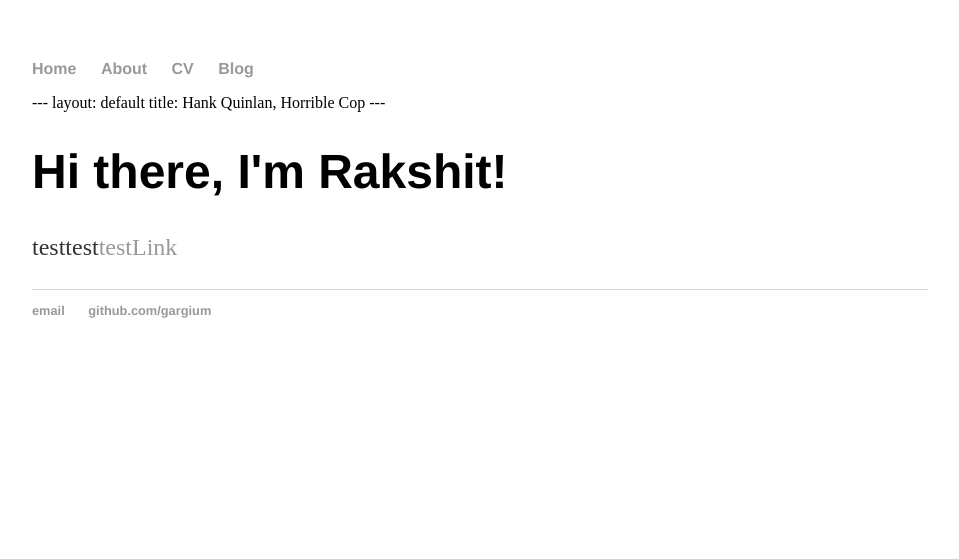
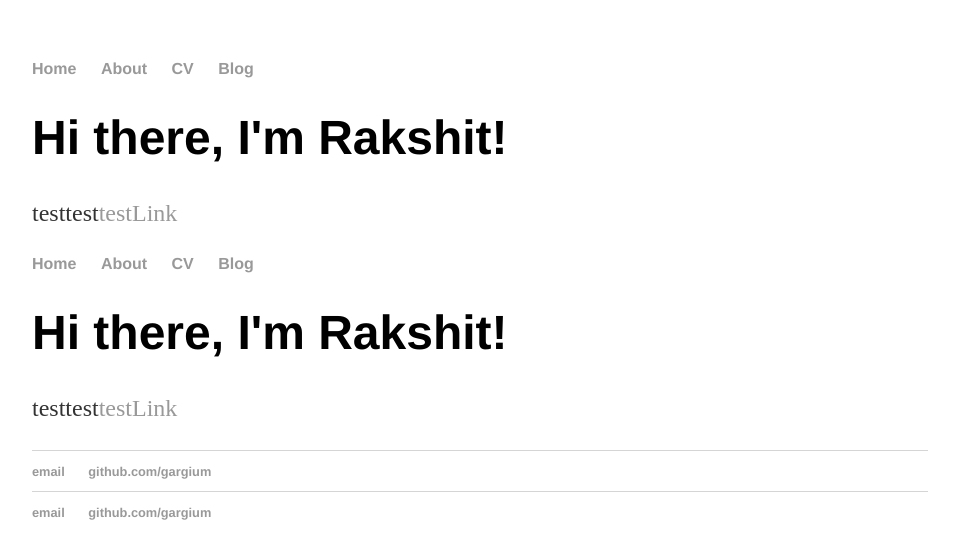
Before and after one commit to gargium/gargium.github.io, a Jekyll site: the page built from index.html, in a window 1280 px wide. Shown: the top 559 px of the page, without its empty margins (160-1119 px from the left). Built offline with Jekyll 4.4.1, drawn with Linux system fonts in a browser that asks for light colours.

Commit message:
Update index.html

```diff
--- a/index.html
+++ b/index.html
@@ -1,3 +1,11 @@
+---
+layout: default
+title: Hank Quinlan, Horrible Cop
+---
+<div class="blurb">
+	<h1>Hi there, I'm Rakshit!</h1>
+	<p>test</em>test<a href="/about">testLink</a></p>
+</div><!-- /.blurb -->
 <!DOCTYPE html>
 <html>
 	<head>
@@ -15,11 +23,6 @@
     		</ul>
 		</nav>
 		<div class="container">
----
-layout: default
-title: Hank Quinlan, Horrible Cop
----
-
     		<div class="blurb">
         		<h1>Hi there, I'm Rakshit!</h1>
 				<p>test</em>test<a href="/about">testLink</a></p>
```
